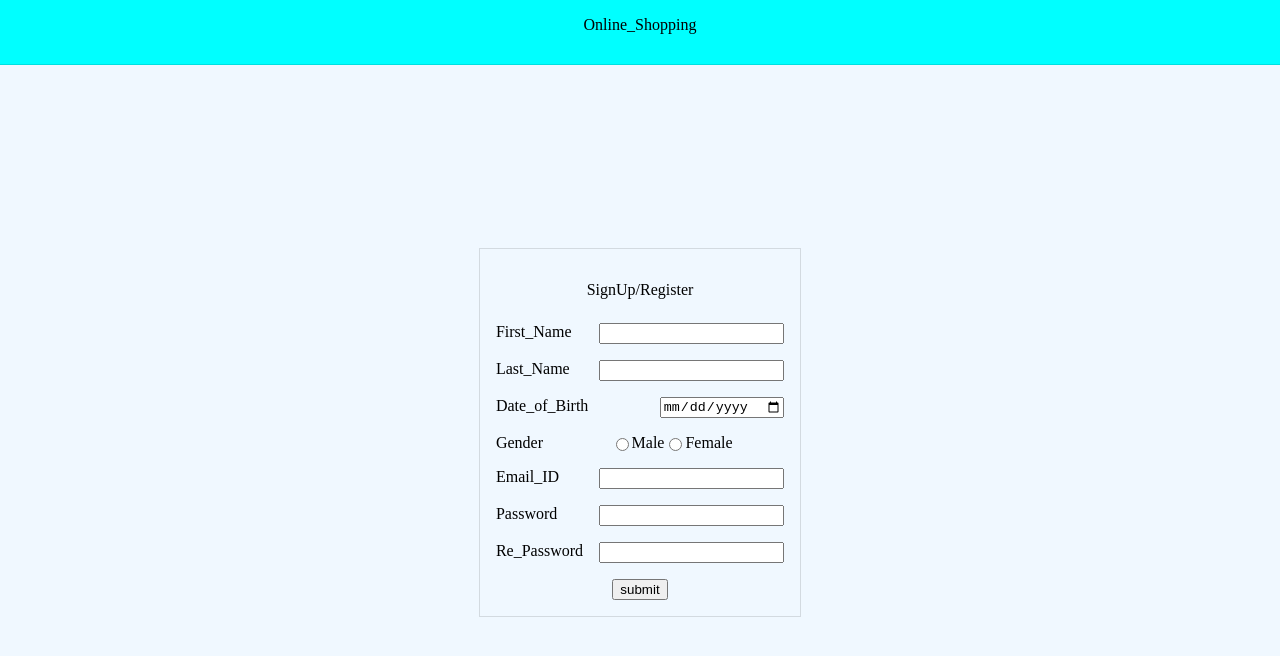
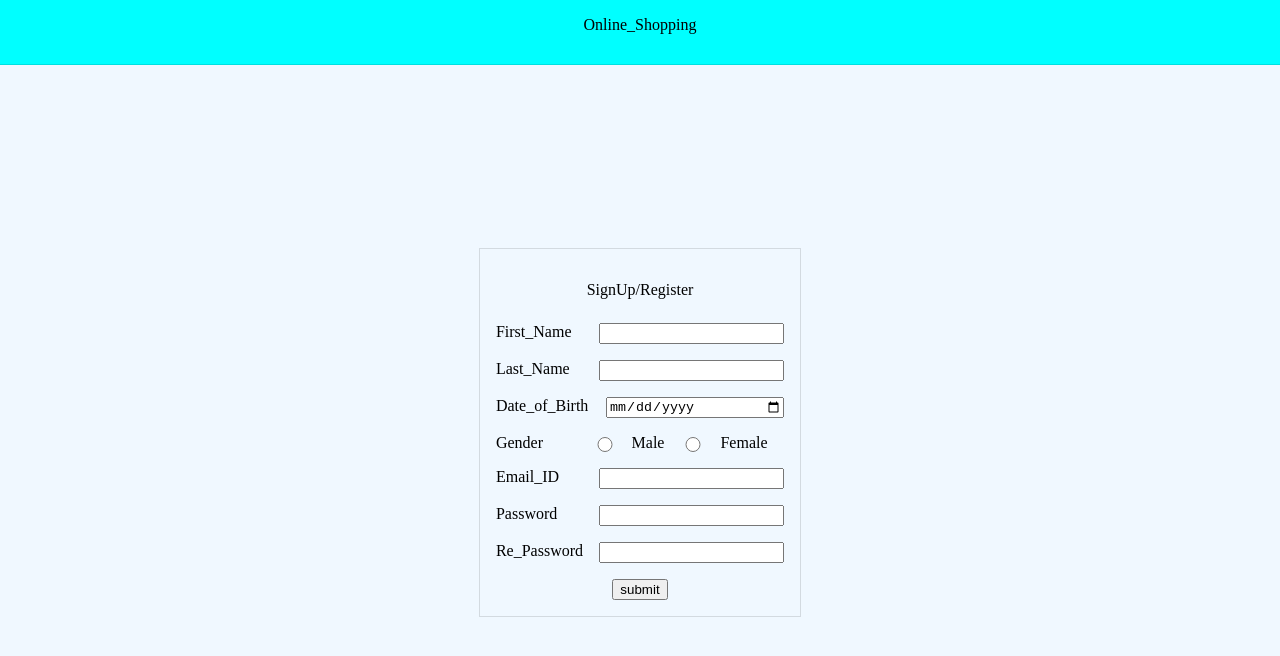
Before and after one commit to sandhyashukla06/absoluteProgrammer, a website: page signUpPage.html in a window 1280 px wide. Drawn offline with Linux system fonts and the light colour scheme.

Commit message:
fixing postion of radio button, signup_page

```diff
--- a/signUpPage.css
+++ b/signUpPage.css
@@ -26,7 +26,7 @@ body, html {width: 100%; height: 100%; margin:0;}
 
 .signUpPageBlock p {text-align: center;}
 .inputField label {margin-right: 16px; flex:1 1 auto;}
-.inputField input {min-width: auto; flex:0 0 auto;}
+.inputField input {min-width: 173px; flex:0 0 auto;}
 .inputField{
     padding:8px 0;
     display: flex;
@@ -37,7 +37,11 @@ body, html {width: 100%; height: 100%; margin:0;}
     justify-content: flex-start;
     display: flex;
     flex: 1 1 auto;
+    min-width: 173px;
+
+
 }
+.inputField>.radioButton input { min-width: 48px;}
 .inputSubmit{
     align-items: center;
     justify-content: center;
```
